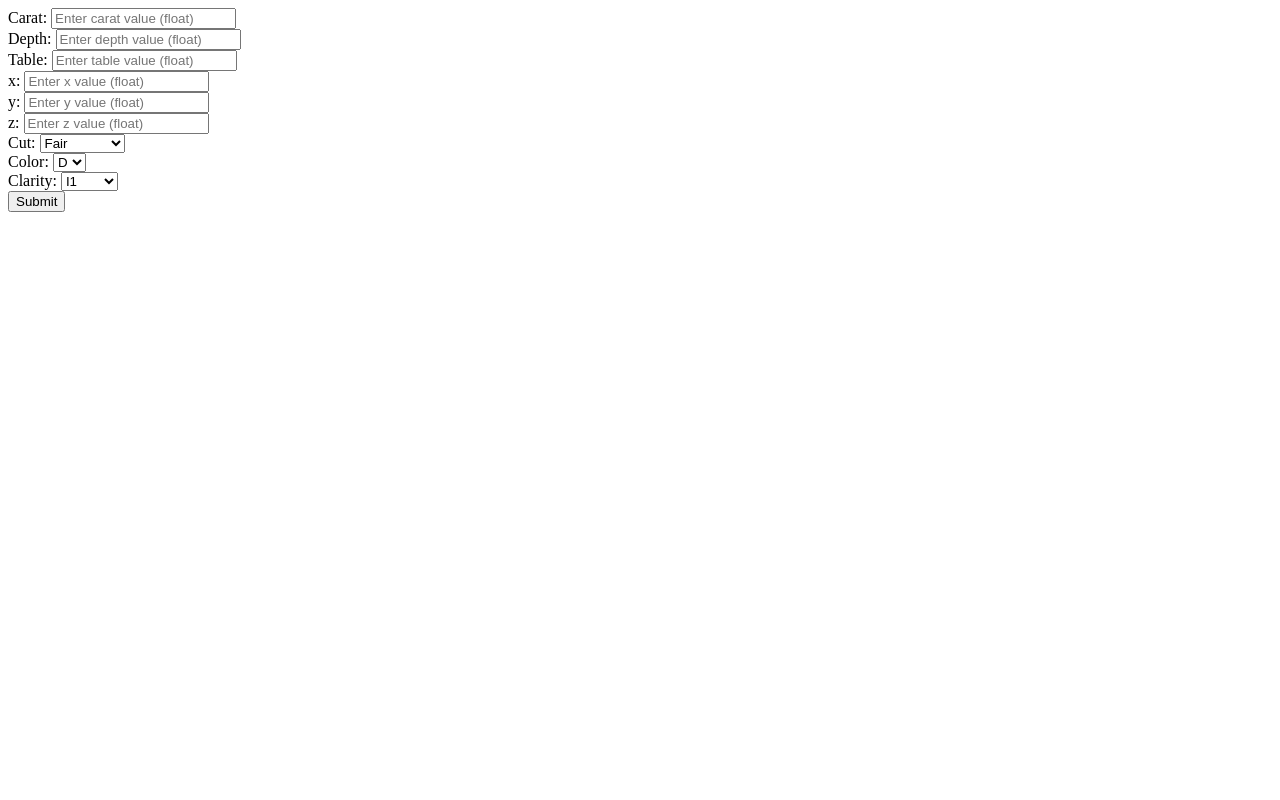
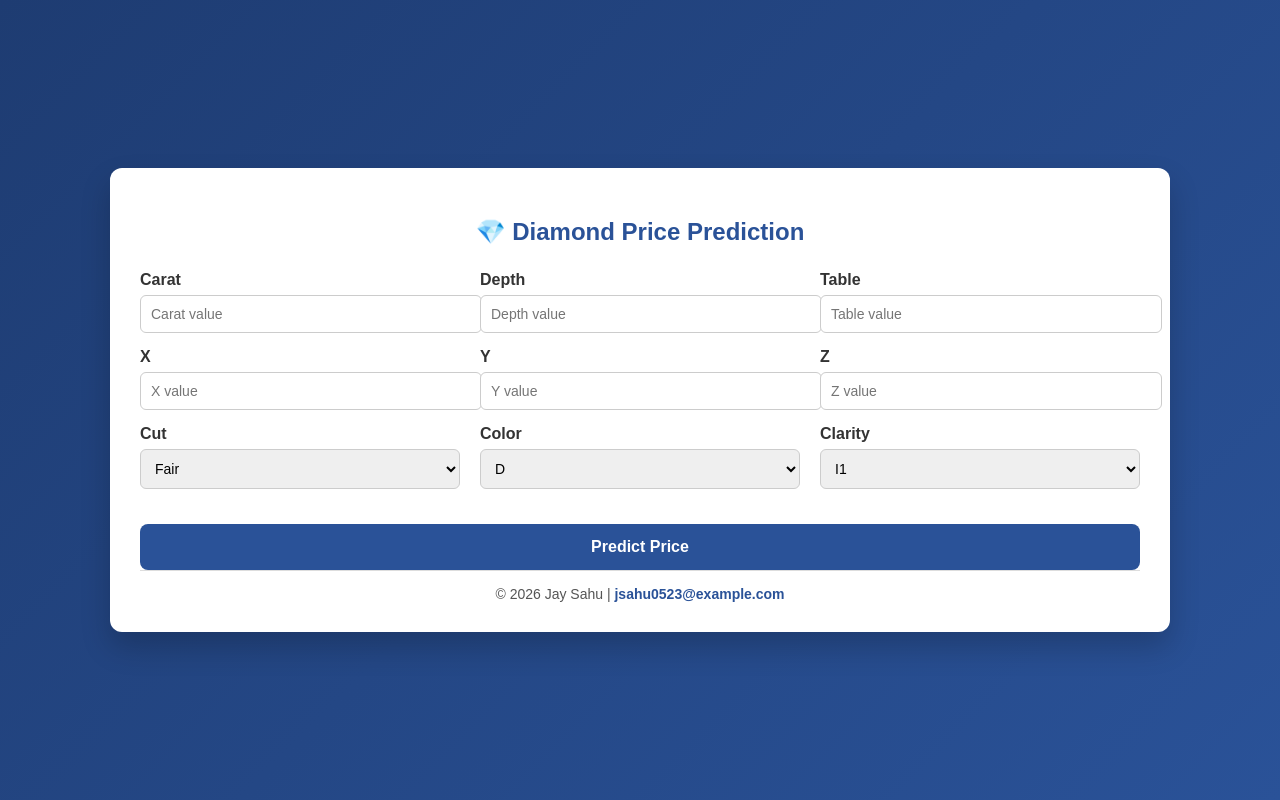
Before and after one commit to sahu5jay/DiamondPricePrediction, a Flask app: page /predict in a window 1280 px wide. Run offline with Flask 3, Linux system fonts and the light colour scheme.

Commit message:
Added CSS to the HTML Pages

```diff
--- a/application.py
+++ b/application.py
@@ -1,4 +1,4 @@
-from flask import Flask,request,render_template,jsonify
+from flask import Flask,request,render_template,jsonify,redirect,url_for
 from src.pipelines.prediction_pipeline import CustomData,PredictPipeline
 
 
@@ -8,7 +8,7 @@ app=application
 
 @app.route('/')
 def home_page():
-    return render_template('index.html')
+    return redirect(url_for('predict_datapoint'))
 
 @app.route('/predict',methods=['GET','POST'])
 
--- /dev/null
+++ b/static/style.css
@@ -0,0 +1,118 @@
+body {
+    font-family: Arial, Helvetica, sans-serif;
+    background: linear-gradient(135deg, #1e3c72, #2a5298);
+    min-height: 100vh;
+    margin: 0;
+    display: flex;
+    justify-content: center;
+    align-items: center;
+}
+
+.container {
+    background: #ffffff;
+    padding: 30px;
+    width: 85%;
+    max-width: 1000px;
+    border-radius: 12px;
+    box-shadow: 0 15px 30px rgba(0, 0, 0, 0.2);
+}
+
+h2 {
+    text-align: center;
+    margin-bottom: 25px;
+    color: #2a5298;
+}
+
+.prediction-form {
+    width: 100%;
+}
+
+.form-row {
+    display: flex;
+    gap: 20px;
+    margin-bottom: 15px;
+}
+
+.form-group {
+    flex: 1;
+}
+
+label {
+    display: block;
+    font-weight: bold;
+    margin-bottom: 6px;
+    color: #333;
+}
+
+input,
+select {
+    width: 100%;
+    padding: 10px;
+    border-radius: 6px;
+    border: 1px solid #ccc;
+    font-size: 14px;
+    outline: none;
+}
+
+input:focus,
+select:focus {
+    border-color: #2a5298;
+}
+
+.btn {
+    width: 100%;
+    margin-top: 20px;
+    padding: 14px;
+    background: #2a5298;
+    border: none;
+    color: white;
+    font-size: 16px;
+    font-weight: bold;
+    border-radius: 8px;
+    cursor: pointer;
+    transition: background 0.3s ease;
+}
+
+.btn:hover {
+    background: #1e3c72;
+}
+
+.result {
+    margin-top: 25px;
+    text-align: center;
+    font-size: 20px;
+    font-weight: bold;
+    color: #1e3c72;
+}
+
+.container {
+    background: #ffffff;
+    padding: 30px;
+    width: 85%;
+    max-width: 1000px;
+    border-radius: 12px;
+    box-shadow: 0 15px 30px rgba(0, 0, 0, 0.2);
+
+    /* NEW */
+    display: flex;
+    flex-direction: column;
+}
+
+.card-footer {
+    margin-top: auto;   /* pushes footer to bottom */
+    padding-top: 15px;
+    border-top: 1px solid #ddd;
+    text-align: center;
+    font-size: 14px;
+    color: #555;
+}
+
+.card-footer a {
+    color: #2a5298;
+    text-decoration: none;
+    font-weight: bold;
+}
+
+.card-footer a:hover {
+    text-decoration: underline;
+}
--- a/templates/form.html
+++ b/templates/form.html
@@ -1,39 +1,60 @@
-<html>
+<!DOCTYPE html>
+<html lang="en">
+<head>
+    <meta charset="UTF-8">
+    <title>Diamond Price Prediction</title>
+    <link rel="stylesheet" href="{{ url_for('static', filename='style.css') }}">
+</head>
+
 <body>
-<form action="{{url_for('predict_datapoint')}}" method="POST">
+
+<div class="container">
+
+    <h2>💎 Diamond Price Prediction</h2>
+
+    <form action="{{ url_for('predict_datapoint') }}" method="POST" class="prediction-form">
+
+        <!-- Row 1 -->
+        <div class="form-row">
             <div class="form-group">
-        <label for="carat">Carat:</label>
-        <input type="text" id="carat" name="carat" placeholder="Enter carat value (float)">
+                <label>Carat</label>
+                <input type="text" name="carat" placeholder="Carat value">
             </div>
 
             <div class="form-group">
-        <label for="depth">Depth:</label>
-        <input type="text" id="depth" name="depth" placeholder="Enter depth value (float)">
+                <label>Depth</label>
+                <input type="text" name="depth" placeholder="Depth value">
             </div>
 
             <div class="form-group">
-        <label for="table">Table:</label>
-        <input type="text" id="table" name="table" placeholder="Enter table value (float)">
+                <label>Table</label>
+                <input type="text" name="table" placeholder="Table value">
+            </div>
+        </div>
+
+        <!-- Row 2 -->
+        <div class="form-row">
+            <div class="form-group">
+                <label>X</label>
+                <input type="text" name="x" placeholder="X value">
             </div>
 
             <div class="form-group">
-        <label for="x">x:</label>
-        <input type="text" id="x" name="x" placeholder="Enter x value (float)">
+                <label>Y</label>
+                <input type="text" name="y" placeholder="Y value">
             </div>
 
             <div class="form-group">
-        <label for="y">y:</label>
-        <input type="text" id="y" name="y" placeholder="Enter y value (float)">
+                <label>Z</label>
+                <input type="text" name="z" placeholder="Z value">
+            </div>
         </div>
 
+        <!-- Row 3 -->
+        <div class="form-row">
             <div class="form-group">
-        <label for="z">z:</label>
-        <input type="text" id="z" name="z" placeholder="Enter z value (float)">
-    </div>
-
-<div class="form-group">
-  <label for="cut">Cut:</label>
-  <select id="cut" name="cut">
+                <label>Cut</label>
+                <select name="cut">
                     <option value="Fair">Fair</option>
                     <option value="Good">Good</option>
                     <option value="Very Good">Very Good</option>
@@ -43,8 +64,8 @@
             </div>
 
             <div class="form-group">
-  <label for="color">Color:</label>
-  <select id="color" name="color">
+                <label>Color</label>
+                <select name="color">
                     <option value="D">D</option>
                     <option value="E">E</option>
                     <option value="F">F</option>
@@ -56,8 +77,8 @@
             </div>
 
             <div class="form-group">
-  <label for="clarity">Clarity:</label>
-  <select id="clarity" name="clarity">
+                <label>Clarity</label>
+                <select name="clarity">
                     <option value="I1">I1</option>
                     <option value="SI2">SI2</option>
                     <option value="SI1">SI1</option>
@@ -68,11 +89,24 @@
                     <option value="IF">IF</option>
                 </select>
             </div>
+        </div>
 
-<div style="clear:both;"></div>
-  <input type="submit" value="Submit">
+        <button type="submit" class="btn">Predict Price</button>
     </form>
 
-{{final_result}}
+    {% if final_result %}
+    <div class="result">
+        💰 Predicted Price: {{ final_result }}
+    </div>
+    {% endif %}
+
+    <!-- Footer INSIDE white container -->
+    <div class="card-footer">
+        © 2026 Jay Sahu |
+        <a href="mailto:jsahu0523@example.com">jsahu0523@example.com</a>
+    </div>
+
+</div>
+
 </body>
 </html>
```
Lines whose indentation alone changed are shown as unchanged.
